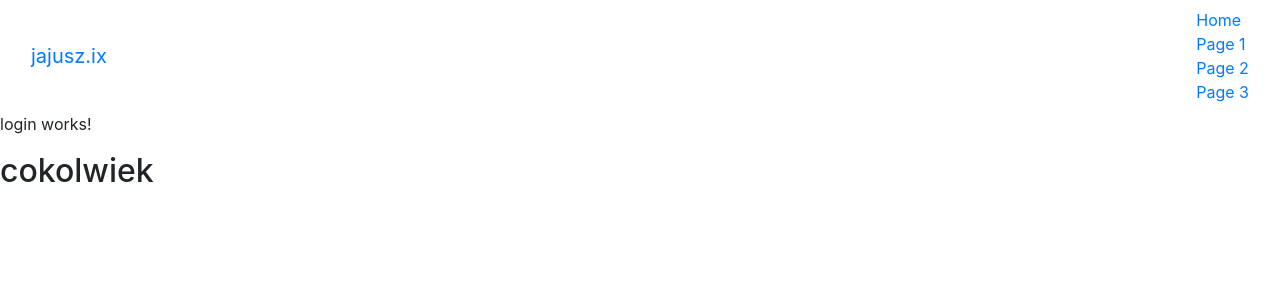
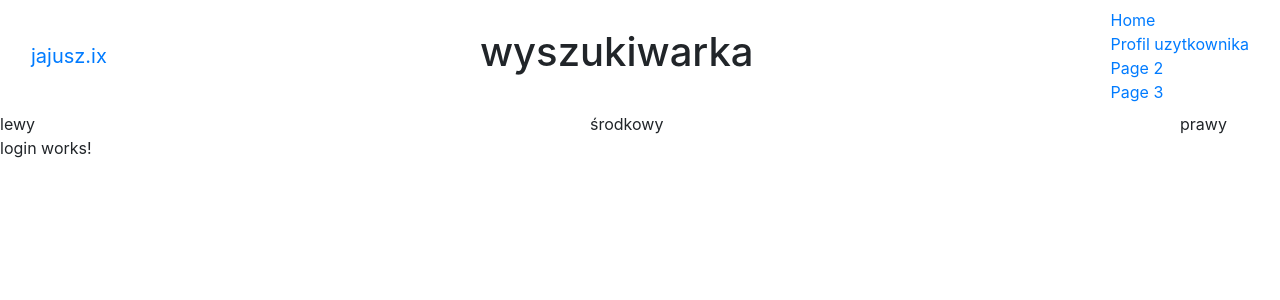
Before and after one commit to Antaresque/ogloszenia, an Angular app: page / in a window 1280 px wide. Shown: the top 300 px of the page. Built offline with nearby package versions, Linux system fonts and the light colour scheme.

Commit message:
testy testy

```diff
--- a/src/app/_core/header/header.component.css
+++ b/src/app/_core/header/header.component.css
@@ -0,0 +1,4 @@
+#container{width:100%;}
+#left{float:left;width:100px;}
+#right{float:right;width:100px;}
+#center{margin:0 auto;width:100px;}
--- a/src/app/_core/header/header.component.html
+++ b/src/app/_core/header/header.component.html
@@ -3,11 +3,17 @@
       <div class="navbar-header">
         <a class="navbar-brand" href="#">jajusz.ix</a>
       </div>
+      <h1>wyszukiwarka</h1>
       <ul class="nav navbar-nav">
-        <li class="active"><a href="#">Home</a></li>
-        <li><a href="#">Page 1</a></li>
-        <li><a href="#">Page 2</a></li>
-        <li><a href="#">Page 3</a></li>
+          <li class="active"><a href="index.php">Home</a></li>
+          <li><a href="profil.php">Profil uzytkownika</a></li>
+          <li><a href="#">Page 2</a></li>
+          <li><a href="#">Page 3</a></li>
       </ul>
     </div>
   </nav>
+  <div id="container">
+      <div id="left">lewy</div>
+      <div id="right">prawy</div>
+      <div id="center">środkowy</div>
+    </div>
--- a/src/app/app.component.html
+++ b/src/app/app.component.html
@@ -1,3 +1,2 @@
 <app-header></app-header>
 <app-login></app-login>
-<h2>cokolwiek</h2>
--- a/src/index.html
+++ b/src/index.html
@@ -7,6 +7,9 @@
   <meta name="viewport" content="width=device-width, initial-scale=1">
   <link rel="stylesheet" href="https://maxcdn.bootstrapcdn.com/bootstrap/4.0.0-beta.2/css/bootstrap.min.css">
   <link rel="icon" type="image/x-icon" href="favicon.ico">
+  <script src="https://code.jquery.com/jquery-3.2.1.slim.min.js" integrity="sha384-KJ3o2DKtIkvYIK3UENzmM7KCkRr/rE9/Qpg6aAZGJwFDMVNA/GpGFF93hXpG5KkN" crossorigin="anonymous"></script>
+  <script src="https://cdnjs.cloudflare.com/ajax/libs/popper.js/1.12.3/umd/popper.min.js" integrity="sha384-vFJXuSJphROIrBnz7yo7oB41mKfc8JzQZiCq4NCceLEaO4IHwicKwpJf9c9IpFgh" crossorigin="anonymous"></script>
+  <script src="https://maxcdn.bootstrapcdn.com/bootstrap/4.0.0-beta.2/js/bootstrap.min.js" integrity="sha384-alpBpkh1PFOepccYVYDB4do5UnbKysX5WZXm3XxPqe5iKTfUKjNkCk9SaVuEZflJ" crossorigin="anonymous"></script>
 </head>
 <body>
   <app-root></app-root>
```
